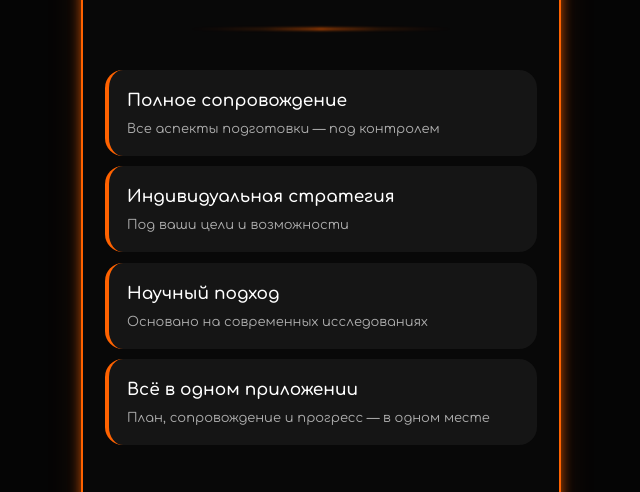
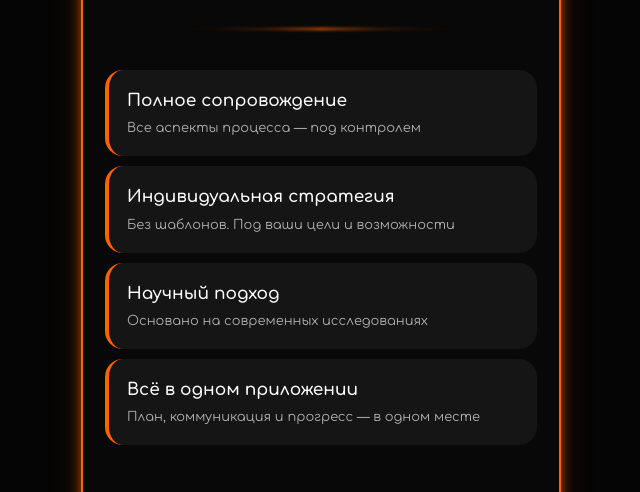
Before and after one commit to GeorgeBalu/Stubborn-ram, a React (Vite) app: page / in a window 1280 px wide. Shown: the part 546-1038 px from the top of the page, without its empty margins (319-959 px from the left). Built offline with nearby package versions, Linux system fonts and the light colour scheme.

Commit message:
Refactor Hero animations

```diff
--- a/src/App.css
+++ b/src/App.css
@@ -52,12 +52,6 @@ body::-webkit-scrollbar{
     padding-bottom:max(6px, env(safe-area-inset-bottom));
 
     padding-left:6px;
-
-}
-
-.app.loaded{
-
-    opacity:1;
 
 }
 
@@ -309,8 +303,13 @@ box-shadow:none;
 
     line-height:1.5;
 
+    opacity:0;
+
+    transform:translateY(22px);
+
+    animation:fadeUp .55s ease forwards;
+
 }
-
 .featureTitle{
 
     font-size:17px;
@@ -872,25 +871,19 @@ section{
     animation-delay:3.2s;
 }
 
-.heroFeatures .featureCard{
-    opacity:0;
-    transform:translateY(22px);
-    animation:fadeUp .55s ease forwards;
-}
-
-.heroFeatures .featureCard:nth-child(1){
+.feature-1{
     animation-delay:3.6s;
 }
 
-.heroFeatures .featureCard:nth-child(2){
+.feature-2{
     animation-delay:3.8s;
 }
 
-.heroFeatures .featureCard:nth-child(3){
+.feature-3{
     animation-delay:4.0s;
 }
 
-.heroFeatures .featureCard:nth-child(4){
+.feature-4{
     animation-delay:4.2s;
 }
 
@@ -963,6 +956,13 @@ section{
 
     filter:blur(1.8px);
 
-    opacity:.95;
+    opacity: 0;
+
+transform: translateY(22px);
+
+animation: fadeUp .55s ease forwards;
+
+animation-delay: 3.5s;
+
 
 }
--- a/src/components/Hero.jsx
+++ b/src/components/Hero.jsx
@@ -1,5 +1,4 @@
 import logo from "../assets/obshee-logo.png";
-import Reveal from "./Reveal";
 
 function Hero() {
   return (
@@ -26,39 +25,33 @@ function Hero() {
         <span>натурального бодибилдинга</span>
       </h2>
 
-
       <div className="heroFeatures">
 
-  <Reveal delay={3500}>
         <div className="heroDivider"></div>
-  </Reveal>
 
-  <Reveal delay={3650}>
-    <div className="featureCard">
+        <div className="featureCard feature-1">
           <div className="featureTitle">
             Полное сопровождение
           </div>
 
           <div className="featureText">
-        Все аспекты подготовки — под контролем
+            Все аспекты процесса — под контролем
           </div>
         </div>
-  </Reveal>
 
-  <Reveal delay={3800}>
-    <div className="featureCard">
+
+        <div className="featureCard feature-2">
           <div className="featureTitle">
             Индивидуальная стратегия
           </div>
 
           <div className="featureText">
-        Под ваши цели и возможности
+            Без шаблонов. Под ваши цели и возможности
           </div>
         </div>
-  </Reveal>
 
-  <Reveal delay={3950}>
-    <div className="featureCard">
+
+        <div className="featureCard feature-3">
           <div className="featureTitle">
             Научный подход
           </div>
@@ -67,22 +60,19 @@ function Hero() {
             Основано на современных исследованиях
           </div>
         </div>
-  </Reveal>
 
-  <Reveal delay={4100}>
-    <div className="featureCard">
+
+        <div className="featureCard feature-4">
           <div className="featureTitle">
             Всё в одном приложении
           </div>
 
           <div className="featureText">
-        План, сопровождение и прогресс — в одном месте
+            План, коммуникация и прогресс — в одном месте
           </div>
         </div>
-  </Reveal>
 
       </div>
-
 
     </section>
   );
```
Lines whose indentation alone changed are shown as unchanged.
